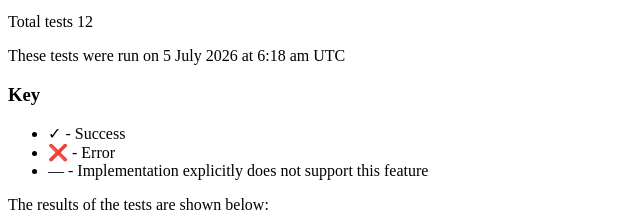
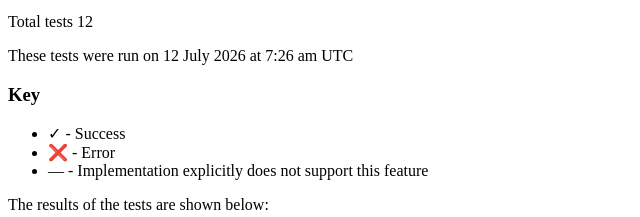
Before and after one commit to decentralgabe/vc-test-suite-template, a plain HTML site: page index.html in a window 1280 px wide. Shown: the part 242-459 px from the top of the page, 0-640 px from the left. Drawn offline with Linux system fonts and the light colour scheme.

Commit message:
Deploying to gh-pages from @ thereisnogabe/vc-test-suite-template@d9a38ab02d75383b4bcf9265d0321e660e117d38 🚀

```diff
--- a/index.html
+++ b/index.html
@@ -106,7 +106,7 @@
       Total tests 12
       </p>
       <p>
-        These tests were run on <time>5 July 2026 at 6:18 am UTC</time>
+        These tests were run on <time>12 July 2026 at 7:26 am UTC</time>
       </p>
       <section class="informative" id="Key">
         <h3>Key</h3>
```
Also changed, not shown: 1 other file.
